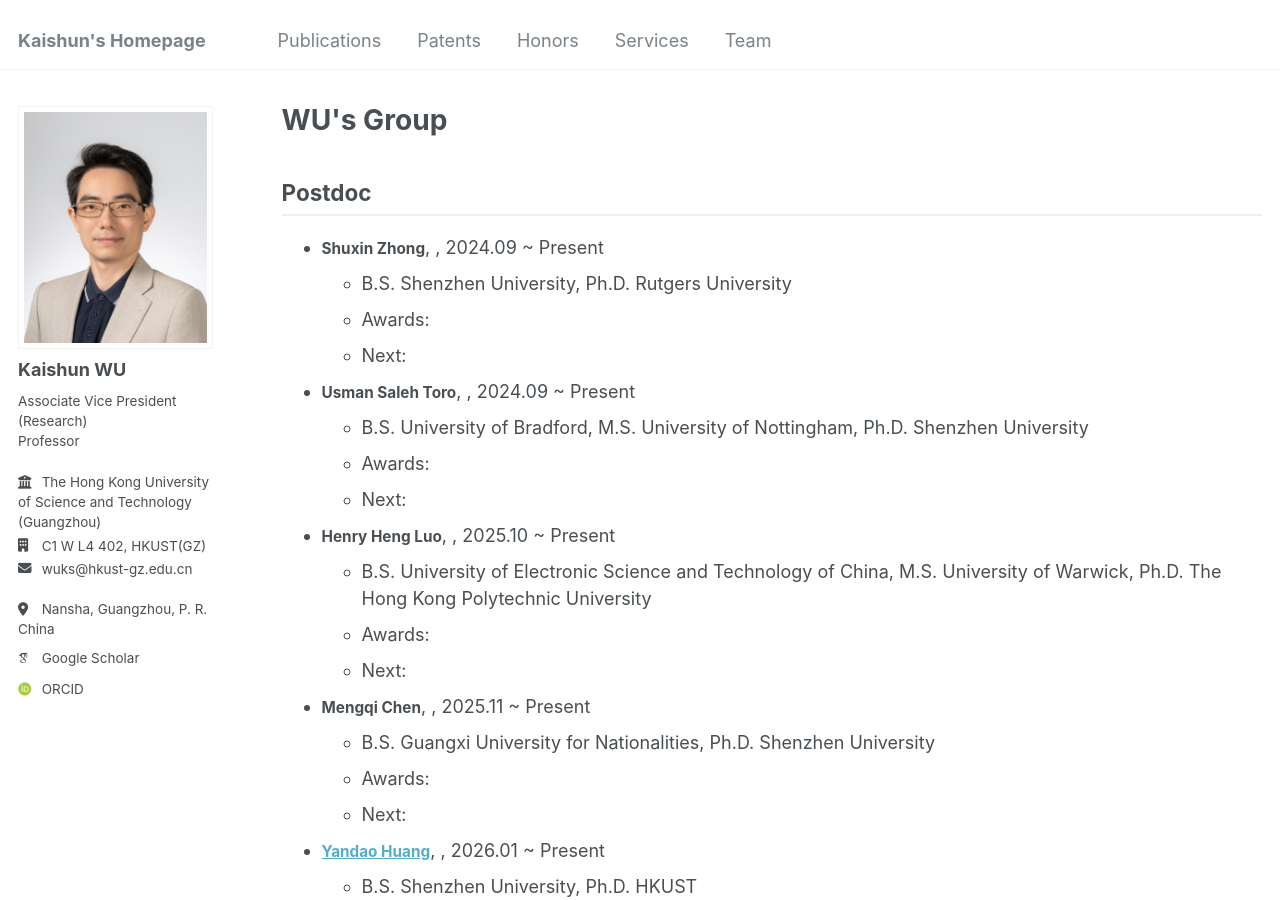
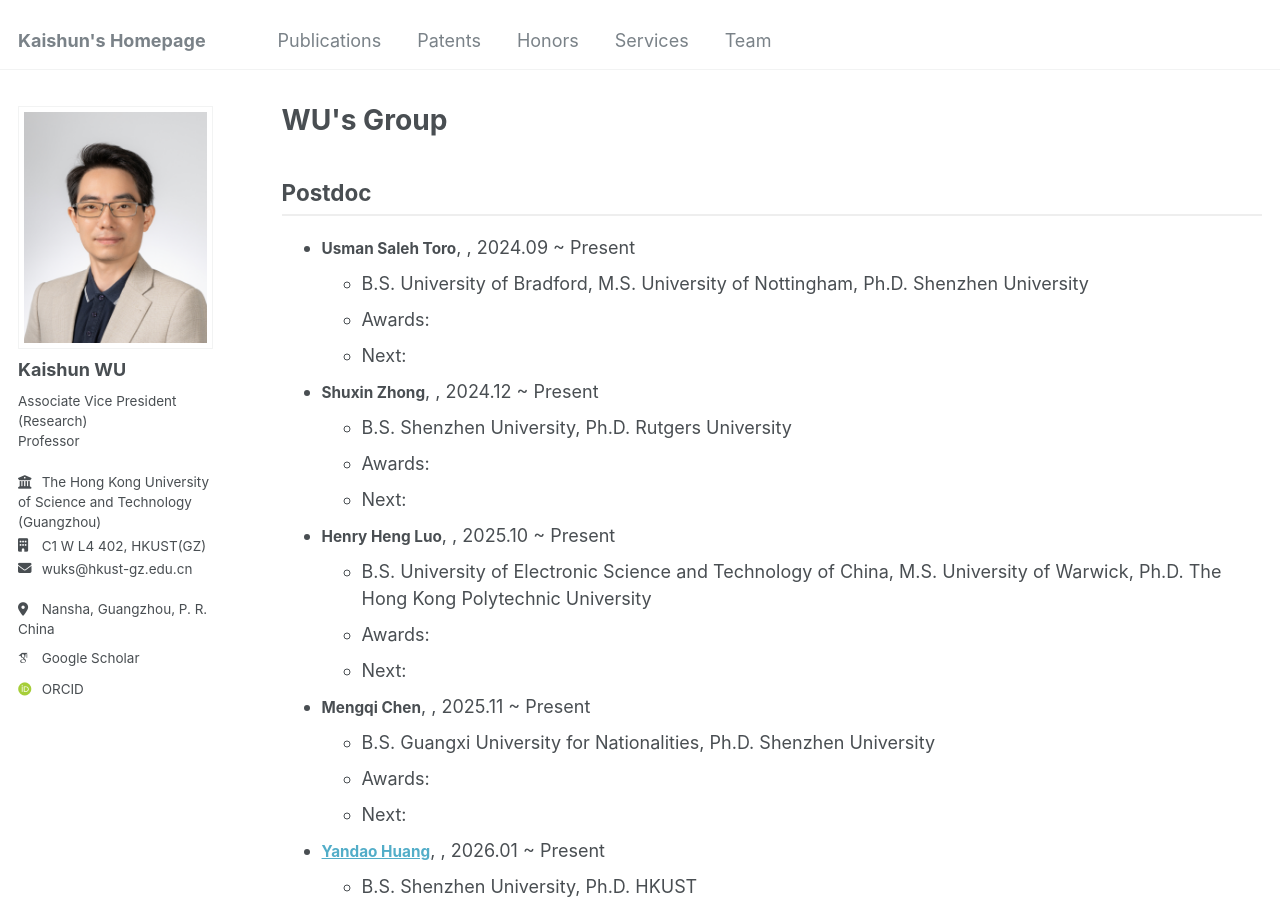
Before and after one commit to kaishun-wu/kaishun-wu.github.io, a Jekyll site: the page built from _pages/team.html, in a window 1280 px wide and 900 px high. Built offline with Jekyll 4.4.1, drawn with Linux system fonts in a browser that asks for light colours; some web fonts are replaced.

```diff
--- a/_data/team.yml
+++ b/_data/team.yml
@@ -1,15 +1,15 @@
 Postdoc:
-  - name: "Shuxin Zhong"
-    admission: "2024.09 ~ Present"
-    education: "B.S. Shenzhen University, Ph.D. Rutgers University"
-    publications: ""
-    awards: ""
-    homepage:
-
   - name: "Usman Saleh Toro"
     admission: "2024.09 ~ Present"
     education: "B.S. University of Bradford, M.S. University of Nottingham, Ph.D. Shenzhen University"
     publications: "IEEE TGCN21, IEEE TVT23, IEEE NETWORK 22, IEEE COMMAG 23"
+    awards: ""
+    homepage:
+
+  - name: "Shuxin Zhong"
+    admission: "2024.12 ~ Present"
+    education: "B.S. Shenzhen University, Ph.D. Rutgers University"
+    publications: ""
     awards: ""
     homepage:
 
--- /dev/null
+++ b/google6f676fe04cc782d5.html
@@ -0,0 +1 @@
+google-site-verification: google6f676fe04cc782d5.html
```
